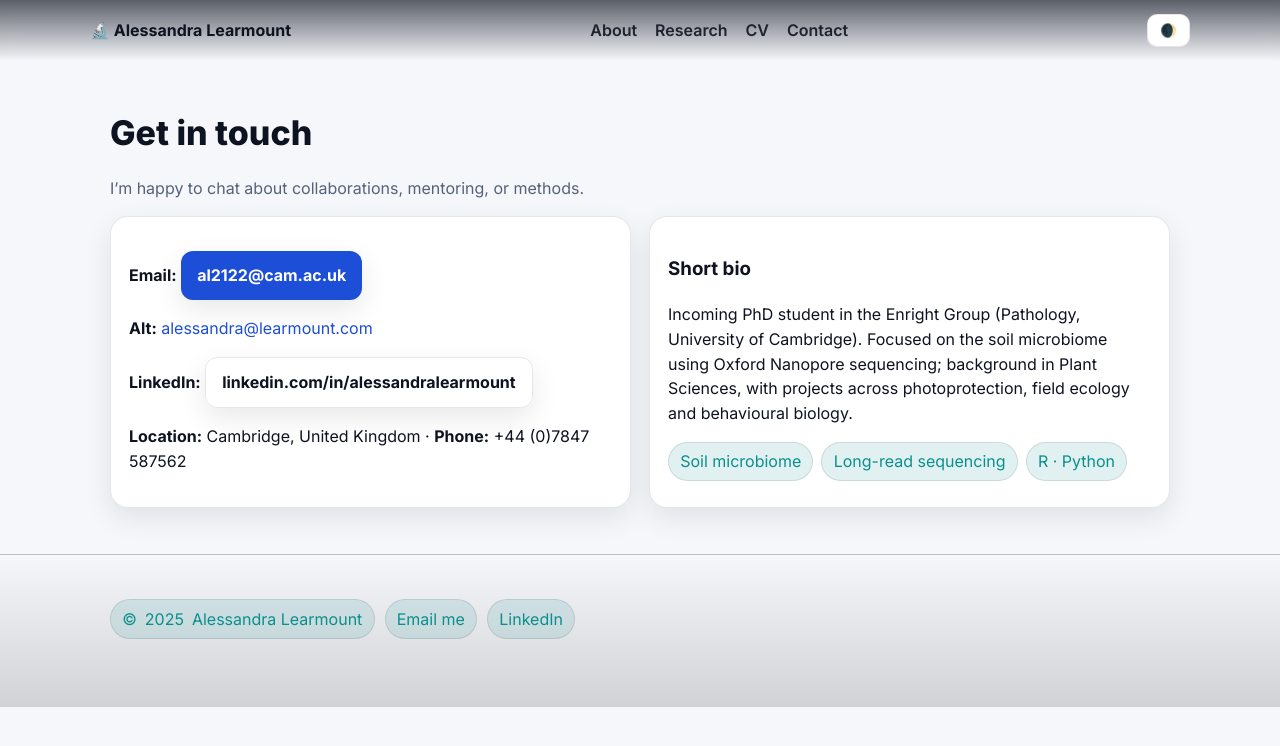
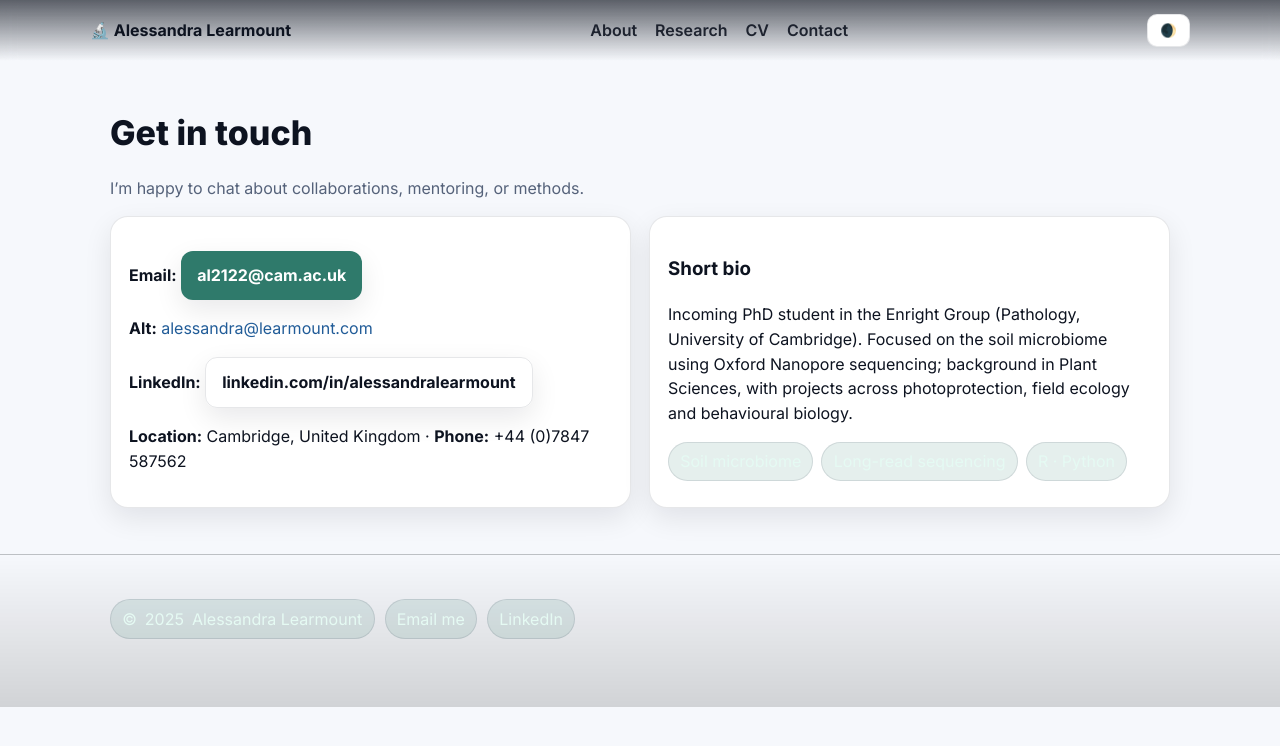
Before and after one commit to alessarndra/Alessandra, a Jekyll site: the page built from _pages/contact.md, in a window 1280 px wide. Shown: the top 746 px of the page. Built offline with Jekyll 4.4.1, drawn with Linux system fonts in a browser that asks for light colours.

Commit message:
Update overrides.css

```diff
--- a/assets/css/overrides.css
+++ b/assets/css/overrides.css
@@ -1,43 +1,45 @@
-/* --- Muted professional theme (Inter + blue/teal) --- */
+/* --- Muted blue-green theme (professional) --- */
 @import url("https://fonts.googleapis.com/css2?family=Inter:wght@400;500;600;700;800&display=swap");
 
 :root{
-  /* Muted palette */
-  --bg:#0b1220;        /* deep navy */
-  --panel:#111a2b;     /* cards/nav */
-  --text:#e8eef7;      /* high-contrast text */
-  --muted:#a4b2c7;     /* secondary text */
-  --blue:#2563eb;      /* PRIMARY blue (all primary buttons/links) */
-  --teal:#0ea5a4;      /* accent teal (chips, small accents) */
-  --chip:rgba(14,165,164,.14);
+  /* palette */
+  --bg:#0b1320;          /* deep navy */
+  --panel:#111a2b;       /* cards/nav */
+  --text:#e8eef7;        /* main text */
+  --muted:#a4b2c7;       /* secondary text */
+  --link:#2b6cb0;        /* calm blue for links */
+  --primary:#2e7d6d;     /* muted green for primary buttons */
+  --primary-hover:#276a5b;
+  --accent:#172133;      /* soft blocks */
+  --chip:rgba(46,125,109,.14);
   --border:rgba(255,255,255,.10);
-  --accent:#172133;     /* subtle blocks */
-  --shadow:0 12px 36px rgba(0,0,0,.35);
+  --shadow:0 12px 32px rgba(0,0,0,.32);
 }
 
 :root.light{
-  --bg:#f5f7fb;
+  --bg:#f6f8fc;
   --panel:#ffffff;
   --text:#0d1320;
   --muted:#55627a;
-  --blue:#1d4ed8;
-  --teal:#0b8f8e;
-  --chip:rgba(11,143,142,.12);
+  --link:#215c98;
+  --primary:#2f7a6b;
+  --primary-hover:#2a6a5e;
+  --accent:#ecf1f8;
+  --chip:rgba(47,122,107,.12);
   --border:rgba(15,23,42,.10);
-  --accent:#ecf1f8;
   --shadow:0 10px 28px rgba(2,6,23,.09);
 }
 
-/* Base */
+/* base */
 *{box-sizing:border-box}
 html,body{margin:0;padding:0}
 body{background:var(--bg);color:var(--text);font-family:Inter,system-ui,-apple-system,Segoe UI,Roboto,Helvetica,Arial,sans-serif;line-height:1.55}
-a{color:var(--blue);text-decoration:none}
+a{color:var(--link);text-decoration:none}
 a:hover{opacity:.92}
 img{max-width:100%;height:auto;border-radius:12px}
 .container{max-width:1100px;margin:0 auto;padding:0 20px}
 
-/* Nav */
+/* nav */
 .site-nav{position:sticky;top:0;z-index:60;background:linear-gradient(180deg,rgba(9,14,25,.65),rgba(9,14,25,0));backdrop-filter:blur(8px)}
 .nav-inner{display:flex;align-items:center;justify-content:space-between;padding:14px 0}
 .brand{font-weight:700;color:var(--text)}
@@ -47,40 +49,40 @@ img{max-width:100%;height:auto;border-radius:12px}
 .theme,.menu{border:1px solid var(--border);background:var(--panel);color:var(--text);padding:8px 12px;border-radius:10px;cursor:pointer}
 .menu{display:none}
 
-/* Layout */
+/* layout */
 .page{padding:46px 0}
 .hero{padding:76px 0 36px}
 .card{background:var(--panel);border:1px solid var(--border);border-radius:18px;box-shadow:var(--shadow);padding:18px}
-h1{font-weight:800;letter-spacing:.2px;margin:0 0 12px;font-size:clamp(34px,5.4vw,56px);line-height:1.08}
+h1{font-weight:800;margin:0 0 12px;font-size:clamp(34px,5.4vw,56px);line-height:1.08}
 h2{font-weight:800;font-size:clamp(26px,3vw,34px);margin:0 0 12px}
 .subtitle,.lead,.meta{color:var(--muted)}
-.btn{display:inline-block;background:var(--blue);color:#fff;border:none;padding:12px 16px;border-radius:12px;font-weight:700;box-shadow:var(--shadow);cursor:pointer}
-.btn:hover{filter:brightness(1.05)}
+
+/* buttons */
+.btn{display:inline-block;background:var(--primary);color:#fff;border:none;padding:12px 16px;border-radius:12px;font-weight:700;box-shadow:var(--shadow);cursor:pointer}
+.btn:hover{background:var(--primary-hover)}
 .btn.sec{background:transparent;border:1px solid var(--border);color:var(--text)}
-.pill{display:inline-flex;align-items:center;gap:.5rem;background:var(--chip);padding:.40rem .70rem;border-radius:999px;border:1px solid var(--border);color:var(--teal)}
+
+/* chips and grids */
+.pill{display:inline-flex;align-items:center;gap:.5rem;background:var(--chip);padding:.40rem .70rem;border-radius:999px;border:1px solid var(--border);color:#e5faf3}
 .chips{display:flex;flex-wrap:wrap;gap:8px;margin:.5rem 0}
-
-/* Grids & cards */
 .grid{display:grid;grid-template-columns:repeat(12,1fr);gap:20px}
 .span-7{grid-column:span 7} .span-5{grid-column:span 5}
 .cards-3{display:grid;grid-template-columns:repeat(3,minmax(0,1fr));gap:18px}
 .cards-2{display:grid;grid-template-columns:repeat(2,minmax(0,1fr));gap:18px}
 .item{background:var(--accent);border:1px solid var(--border);border-radius:14px;padding:16px}
 
-/* Gallery */
+/* gallery, map, chart */
 .gallery{display:grid;grid-template-columns:repeat(3,minmax(0,1fr));gap:12px}
 .gallery figure{margin:0}
 .gallery figcaption{color:var(--muted);font-size:.9rem;margin-top:6px}
-
-/* Map & chart */
 #field-map{height:360px;border-radius:14px;overflow:hidden;border:1px solid var(--border)}
 .chart-wrap{background:var(--panel);padding:16px;border-radius:14px;border:1px solid var(--border)}
 
-/* Footer */
+/* footer */
 .site-footer{padding:36px 0 60px;color:var(--muted);border-top:1px solid var(--border);background:linear-gradient(180deg,transparent,rgba(0,0,0,.15))}
 .site-footer .chips{display:flex;gap:10px;flex-wrap:wrap}
 
-/* Responsive */
+/* responsive */
 @media (max-width: 980px){
   .grid,.cards-3,.cards-2{grid-template-columns:1fr}
   .span-7,.span-5{grid-column:1/-1}
```
